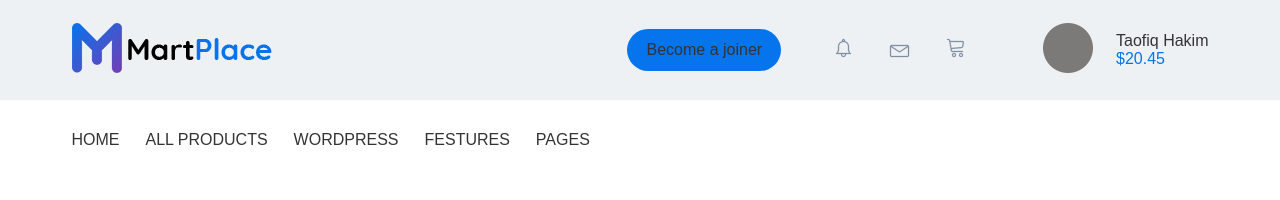
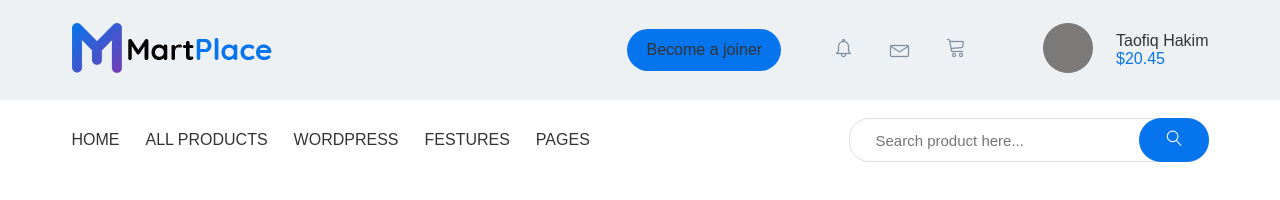
Before and after one commit to nairda9977/martplace, a website: page app/index.html in a window 1280 px wide. Drawn offline with nearby package versions, Linux system fonts and the light colour scheme; files that its build step writes are made by us from their sources.

Commit message:
adedd search section

```diff
--- a/app/index.html
+++ b/app/index.html
@@ -53,7 +53,12 @@
                     <li><a href="#">Pages</a></li>
                 </ul>
             </nav>
-            <div class="search">
+            <div class="search__inner-form">
+              <form>
+                <input type="text" placeholder="Search product here..." required>
+                <button type=""><img src="images/icon/search.png" alt=""></button>
+              </form>
+
 
             </div>
         </div>
--- a/app/scss/style.scss
+++ b/app/scss/style.scss
@@ -58,3 +58,31 @@
         text-transform: uppercase;
     }
 }
+.search__inner-form{
+    position: relative;
+    max-width: 360px;
+    width: 100%;
+    input{
+        display: block;
+        width: 100%;
+        border-radius: 20px;
+        border: none;
+        border: 1px solid rgb(217, 223, 229);
+        height: 44px;
+        font-size: 15px;
+        line-height: 30px;
+        padding-left: 26px;
+        outline: none;
+    }
+    button{
+        position: absolute;
+        top: 0;
+        right: 0;
+
+        border: none;
+        height: 44px;
+        background-color: $blue;
+        border-radius: 30px;
+        width: 70px;
+    }
+}
```
Also changed, not shown: app/css/style.min.css, app/images/icon/search.png (added).
